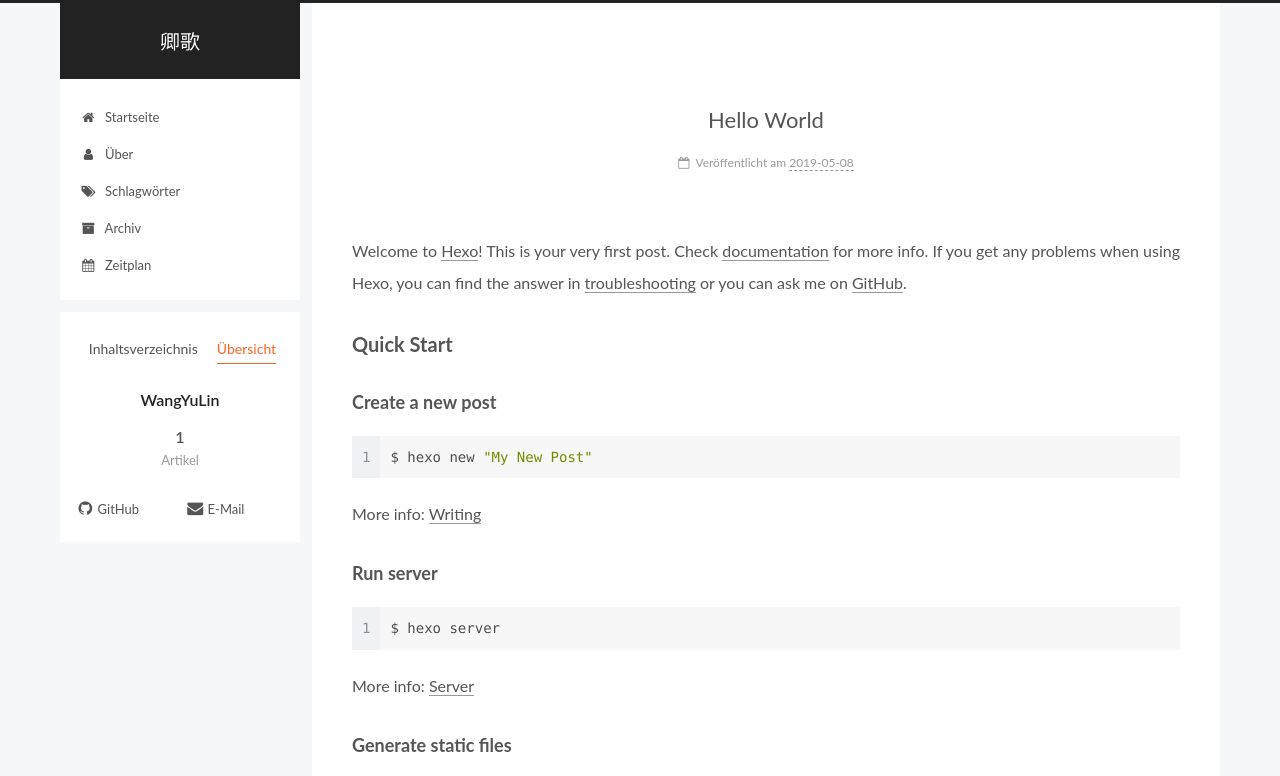
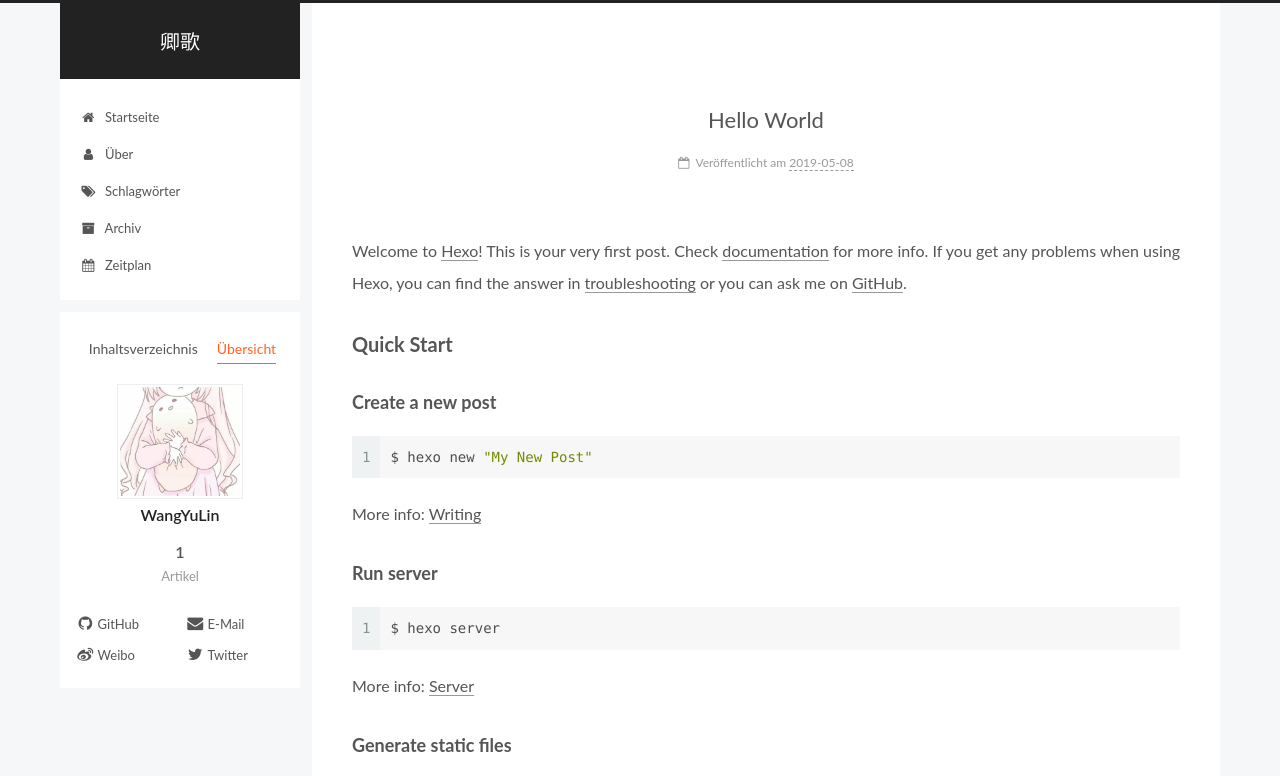
Before and after one commit to 624428641/624428641.github.io, a plain HTML site: page 2019/05/08/hello-world/index.html in a window 1280 px wide. Both pictures are taken after a click on the item "Übersicht". Shown: the top 776 px of the page. Drawn offline with Linux system fonts and the light colour scheme.

Commit message:
Site updated: 2019-05-09 16:44:30

```diff
--- a/2019/05/08/hello-world/index.html
+++ b/2019/05/08/hello-world/index.html
@@ -345,7 +345,7 @@
     <span hidden itemprop="author" itemscope itemtype="http://schema.org/Person">
       <meta itemprop="name" content="WangYuLin">
       <meta itemprop="description" content>
-      <meta itemprop="image" content="/images/avatar.gif">
+      <meta itemprop="image" content="/images/avatar.png">
     </span>
 
     <span hidden itemprop="publisher" itemscope itemtype="http://schema.org/Organization">
@@ -507,6 +507,8 @@
         <div class="site-overview">
           <div class="site-author motion-element" itemprop="author" itemscope itemtype="http://schema.org/Person">
 
+              <img class="site-author-image" itemprop="image" src="/images/avatar.png" alt="WangYuLin">
+
               <p class="site-author-name" itemprop="name">WangYuLin</p>
               <div class="site-description motion-element" itemprop="description"></div>
           </div>
@@ -557,6 +559,28 @@
 
 
                   <a href="mailto:yourname@gmail.com" title="E-Mail &rarr; mailto:yourname@gmail.com" rel="noopener" target="_blank"><i class="fa fa-fw fa-envelope"></i>E-Mail</a>
+                </span>
+
+                <span class="links-of-author-item">
+
+
+
+
+
+
+
+                  <a href="https://weibo.com/yourname" title="Weibo &rarr; https://weibo.com/yourname" rel="noopener" target="_blank"><i class="fa fa-fw fa-weibo"></i>Weibo</a>
+                </span>
+
+                <span class="links-of-author-item">
+
+
+
+
+
+
+
+                  <a href="https://twitter.com/yourname" title="Twitter &rarr; https://twitter.com/yourname" rel="noopener" target="_blank"><i class="fa fa-fw fa-twitter"></i>Twitter</a>
                 </span>
 
             </div>
--- a/css/main.css
+++ b/css/main.css
@@ -1765,7 +1765,7 @@ pre .javascript .function {
   width: 4px;
   height: 4px;
   border-radius: 50%;
-  background: #ffff63;
+  background: #786cb4;
 }
 .feed-link,
 .chat {
```
Also changed, not shown: archives/2019/05/index.html (+24 -0 lines), archives/2019/index.html (+24 -0 lines), archives/index.html (+24 -0 lines), index.html (+25 -1 lines), images/avatar.png (added), images/favicon-16x16-next.png, images/favicon-32x32-next.png.
